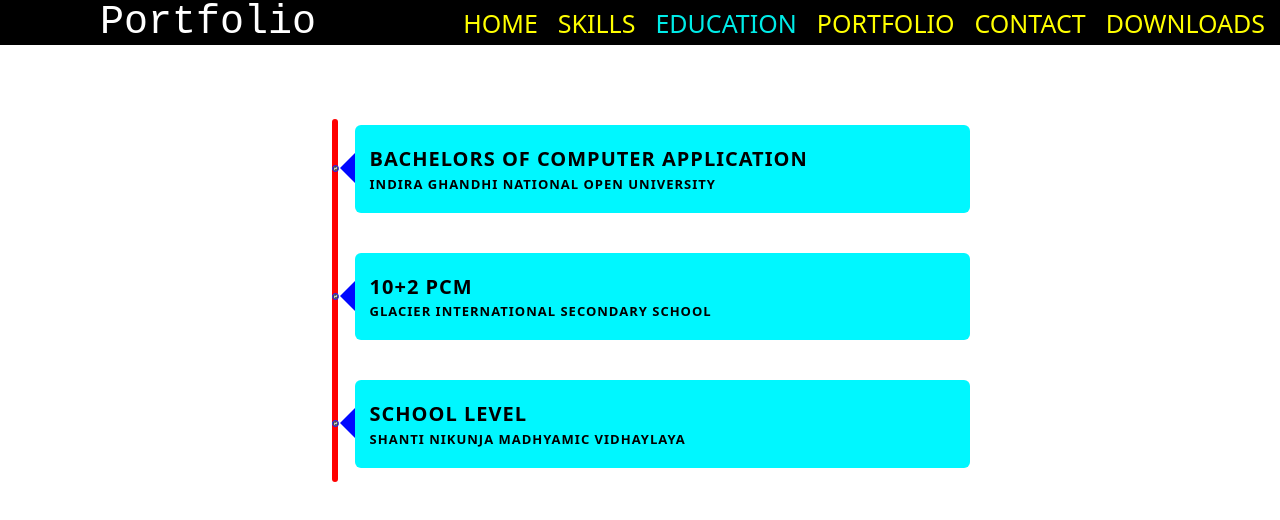
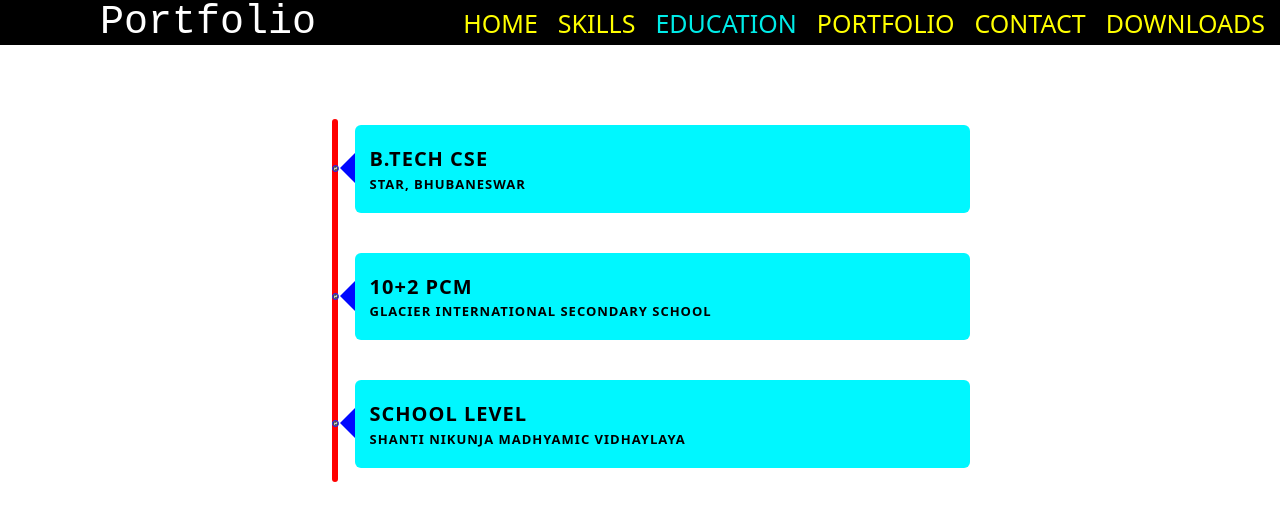
Before and after one commit to r-rajababushah/r-rajababushah, a React (Vite) app: page /education in a window 1280 px wide. Shown: the top 520 px of the page. Built offline with nearby package versions, Linux system fonts and the light colour scheme.

Commit message:
Education Page Fixed

```diff
--- a/src/pages/Education/Education.jsx
+++ b/src/pages/Education/Education.jsx
@@ -14,8 +14,8 @@
                     <div className="container right-container">
                         <img src={imgURL} alt="" />
                         <div className="text-box">
-                            <h4>Bachelors of Computer Application</h4>
-                            <p>Indira Ghandhi National Open University</p>
+                            <h4>B.Tech CSE</h4>
+                            <p>STAR, Bhubaneswar</p>
                             <span className='right-container-arrow'></span>
                         </div>
                     </div>
```
